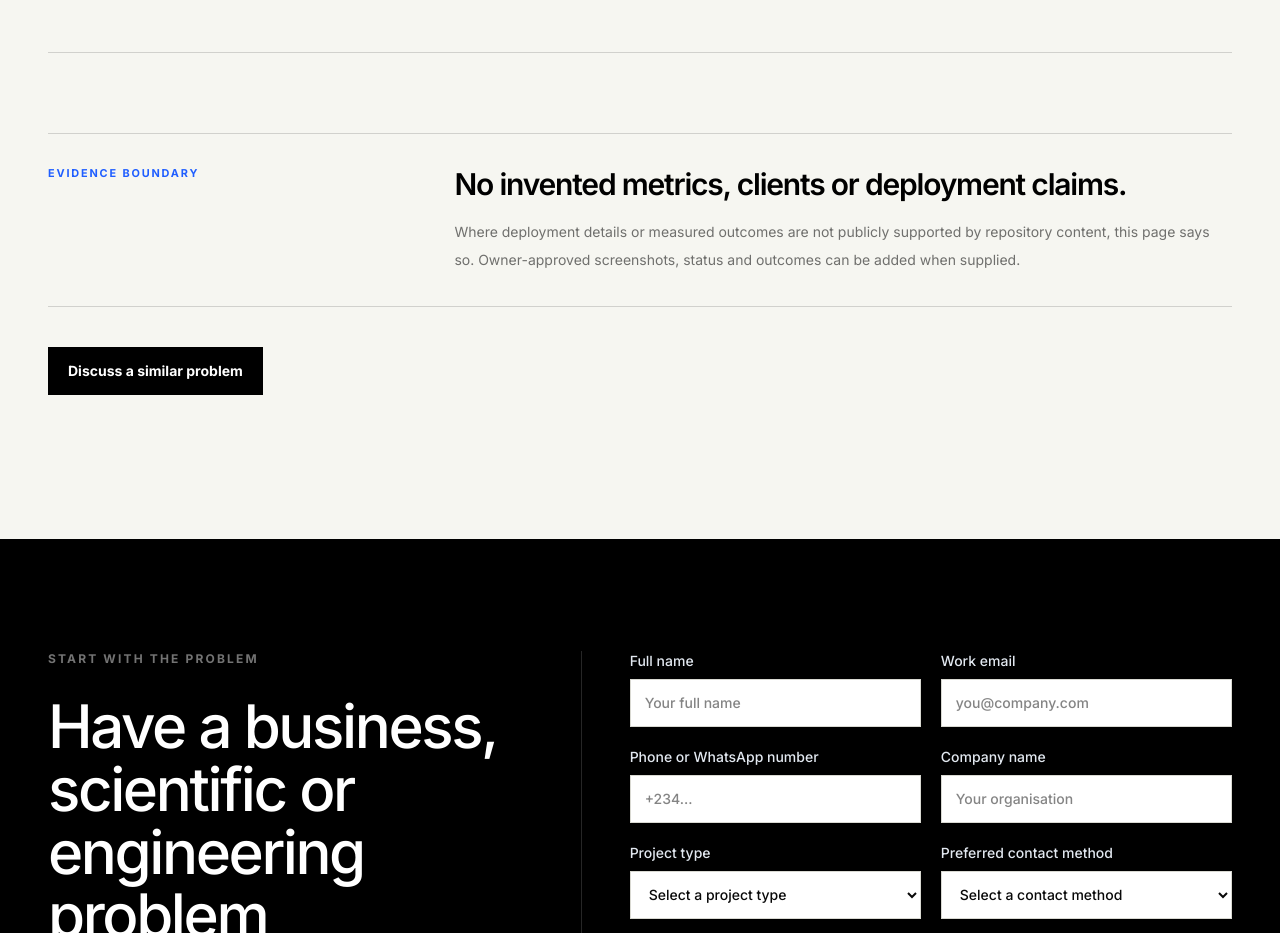
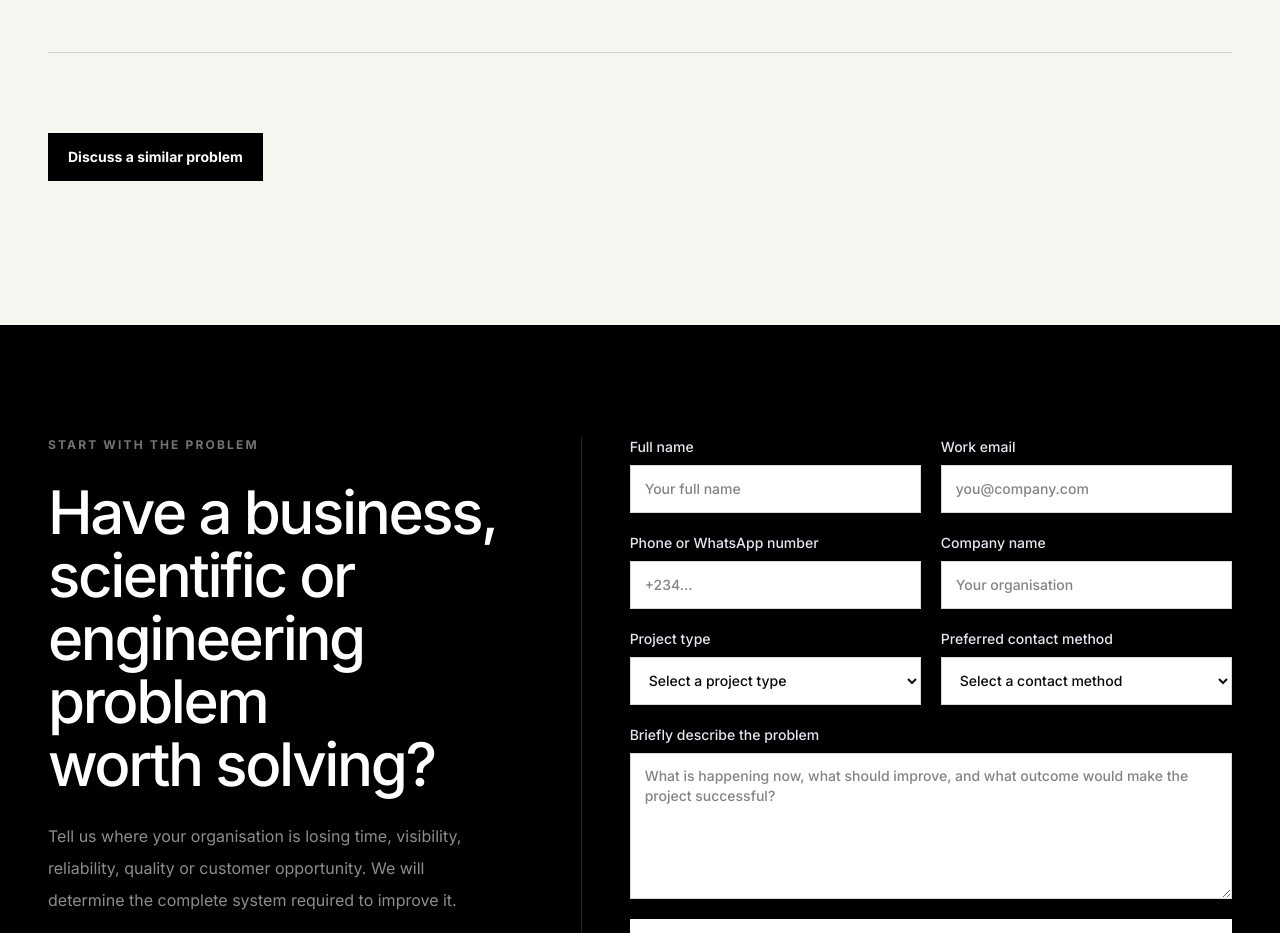
Before and after one commit to micha-tech/sentientengineering, a Next.js app: page /work in a window 1280 px wide. Shown: the part 4340-5273 px from the top of the page. Built offline with nearby package versions, Linux system fonts and the light colour scheme.

Commit message:
removed editorial copy

```diff
--- a/src/app/products/page.tsx
+++ b/src/app/products/page.tsx
@@ -131,7 +131,6 @@ export default function ProductsPage() {
                 </article>
               ))}
             </div>
-            <p className="mt-10 max-w-4xl border-l-2 border-[#1f5eff] pl-5 text-sm leading-7 text-black/55">Anywork365 and TrustPoint are not linked here because no verified public URLs or owner-approved platform details are present in the repository. They can be added as shipped platforms once those details are supplied and verified.</p>
           </Container>
         </section>
         <ContactSection />
--- a/src/app/products/sentient-co-lab/page.tsx
+++ b/src/app/products/sentient-co-lab/page.tsx
@@ -105,7 +105,6 @@ export default function SentientCoLabPage() {
               </div>
               <div className="flex flex-col justify-center">
                 <TechnicalSystemDiagram variant="collaboration" />
-                <p className="mt-5 text-xs leading-6 text-white/35">Product screenshots were not available in the repository. This architecture view explains the system without inventing a product interface.</p>
               </div>
             </div>
           </Container>
--- a/src/app/work/page.tsx
+++ b/src/app/work/page.tsx
@@ -87,8 +87,7 @@ export default function WorkPage() {
               </article>
             ))}
             <div className="py-16 sm:py-20">
-              <div className="grid gap-8 border-y border-black/15 py-8 lg:grid-cols-[0.65fr_1.35fr]"><p className="eyebrow text-[#1f5eff]">Evidence boundary</p><div><h2 className="text-3xl font-semibold tracking-[-0.04em]">No invented metrics, clients or deployment claims.</h2><p className="mt-4 max-w-3xl text-sm leading-7 text-black/55">Where deployment details or measured outcomes are not publicly supported by repository content, this page says so. Owner-approved screenshots, status and outcomes can be added when supplied.</p></div></div>
-              <Link href="/contact" className="mt-10 inline-flex min-h-12 items-center bg-black px-5 text-sm font-bold text-white">Discuss a similar problem</Link>
+              <Link href="/contact" className="inline-flex min-h-12 items-center bg-black px-5 text-sm font-bold text-white">Discuss a similar problem</Link>
             </div>
           </Container>
         </section>
```
